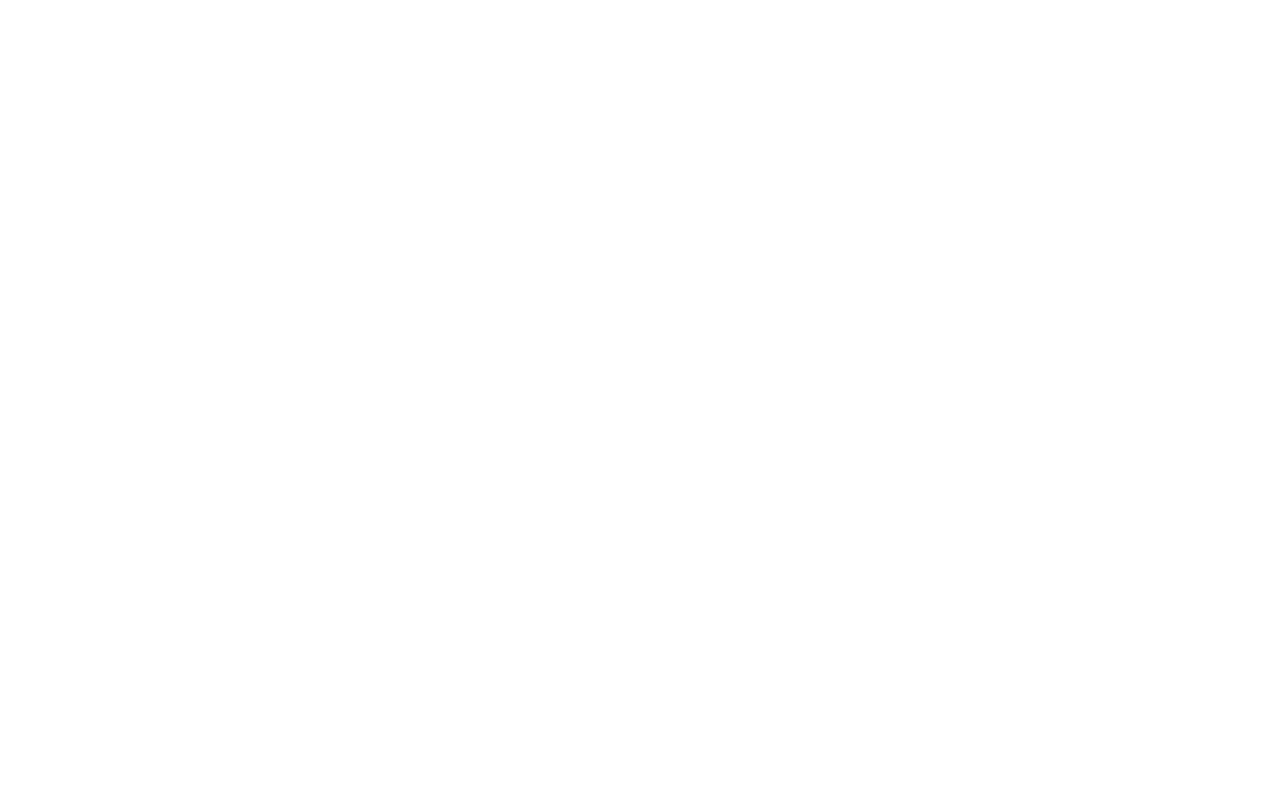
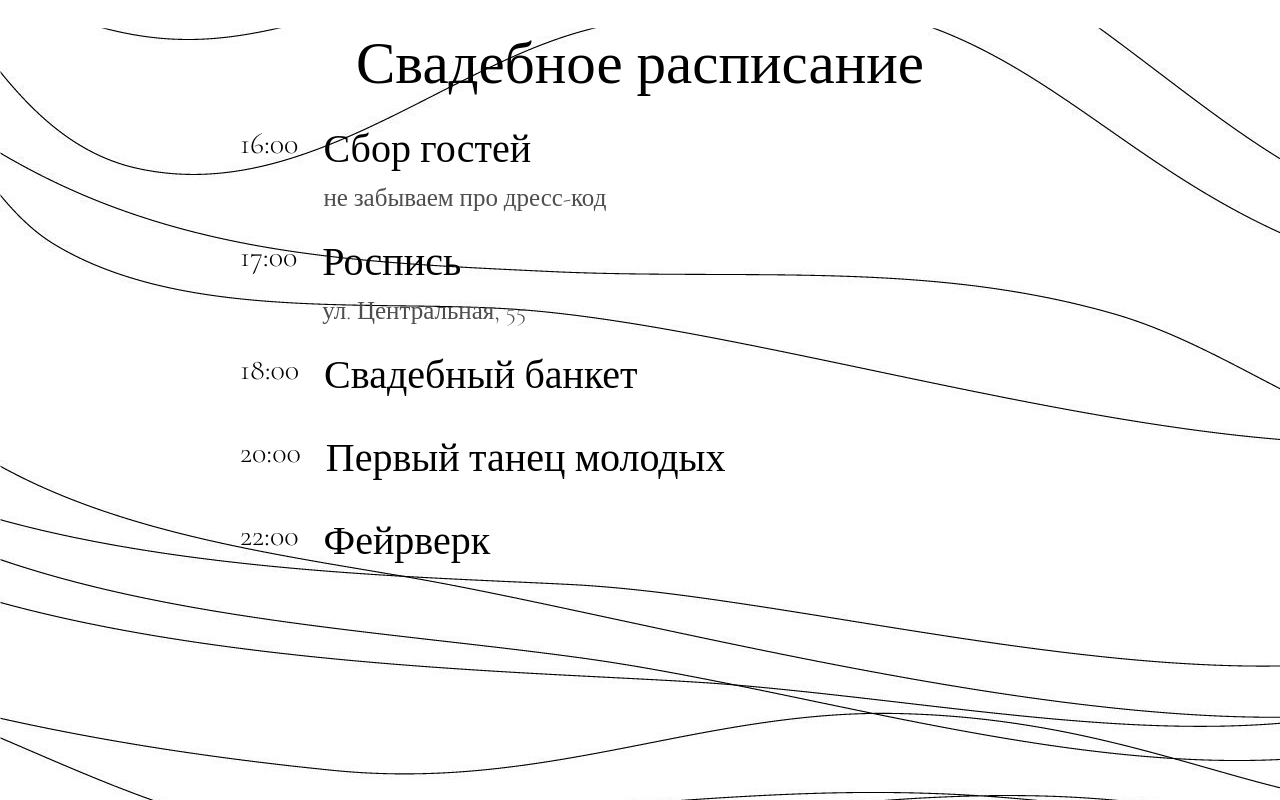
Before and after one commit to Beinyc/wedding-web-site_invite-free, a React (Create React App) app: page / in a window 1280 px wide. Shown: the part 3940-4740 px from the top of the page. Before the commit the page ends 3968 px from the top, so only its background shows below. Built offline with nearby package versions, Linux system fonts and the light colour scheme; the HTML template or start-up script is replaced by a standard one; a web font is replaced by a local one.

Commit message:
v 0.4
-готов блок с расписанием . нужно доработать точку на карте

```diff
--- a/src/App.js
+++ b/src/App.js
@@ -3,6 +3,7 @@
 import Header from './components/header/Header';
 import Main from './components/main/Main';
 import Menu from './components/menu/Menu';
+import Schedule from './components/schedule/Schedule';
 
 function App() {
   return (
@@ -10,6 +11,7 @@
       <Header/>
       <Main/>
       <Menu/>
+      <Schedule/>
     </div>
   );
 }
--- a/src/components/menu/Menu.css
+++ b/src/components/menu/Menu.css
@@ -63,6 +63,6 @@
 
     .menu {
         margin-top: 20px;
-        margin-bottom: 20px;
+        margin-bottom: 25px;
     }
 }
--- /dev/null
+++ b/src/components/schedule/Schedule.css
@@ -0,0 +1,95 @@
+.schedule {
+    background-image: url(../../images/background-image.jpg) ;
+    display: flex;
+    flex-direction: column;
+    padding-bottom: 50px;
+}
+
+.schedule__width {
+    margin: 0 auto;
+    z-index: 50;
+}
+
+.schedule__title {
+    font-family: "Cormorant Garamond", serif;
+    margin: 0;
+    padding: 0;
+    font-size: 59px;
+    font-weight: 200;
+    z-index: 50;
+}
+
+.schedule__card-flex {
+    margin-top: 25px;
+    display: flex;
+    justify-content: flex-start;
+}
+
+.schedule__cart {
+    display: flex;
+    flex-direction: column;
+    align-items: flex-start;
+    z-index: 50;
+}
+
+.schedule__paragraph {
+    margin: 0;
+    padding: 0;
+    font-family: "Cormorant Garamond", serif;
+    font-weight: 300;
+    font-size: 40px;
+    z-index: 50;
+    margin-bottom: 10px;
+}
+
+.schedule__paragraph-down {
+    margin: 0;
+    padding: 0;
+    font-family: "Cormorant Garamond", serif;
+    font-weight: 300;
+    font-size: 25px;
+    color: rgb(78, 78, 78);
+    z-index: 50;
+}
+
+.schedule__time {
+    margin: 0;
+    padding: 0;
+    margin-right: 25px;
+    font-family: "Cormorant Garamond", serif;
+    font-weight: 300;
+    font-size: 30px;
+    z-index: 50;
+}
+
+.schedule__map {
+    border: 0;
+    width: 800px;
+    height: 350px;
+}
+
+@media( max-width:830px) {
+    .schedule__map {
+        width: 720px;
+    }
+}
+
+@media( max-width:720px) {
+    .schedule__title {
+        font-size: 45px;
+    }
+}
+
+@media( max-width:450px) {
+    .schedule__title {
+        font-size: 32px;
+    }
+
+    .schedule__paragraph {
+        font-size: 25px
+    }
+
+    .schedule__paragraph-down {
+        font-size: 15px;
+    }
+}
--- /dev/null
+++ b/src/components/schedule/Schedule.jsx
@@ -0,0 +1,46 @@
+import React from "react";
+
+import "./Schedule.css";
+
+export default function Schedule() {
+  return (
+    <div className="schedule">
+      <div className="schedule__width">
+        <h4 className="schedule__title">Свадебное расписание</h4>
+        <div className="schedule__card-flex">
+            <p className="schedule__time">16:00</p>
+          <div className="schedule__cart">
+            <p className="schedule__paragraph">Сбор гостей</p>
+            <p className="schedule__paragraph-down">не забываем про дресс-код</p>
+          </div>
+        </div>
+        <div className="schedule__card-flex">
+            <p className="schedule__time">17:00</p>
+          <div className="schedule__cart">
+            <p className="schedule__paragraph">Роспись</p>
+            <p className="schedule__paragraph-down">ул. Центральная, 55</p>
+          </div>
+        </div>
+        <div className="schedule__card-flex">
+            <p className="schedule__time">18:00</p>
+          <div className="schedule__cart">
+            <p className="schedule__paragraph">Свадебный банкет</p>
+          </div>
+        </div>
+        <div className="schedule__card-flex">
+            <p className="schedule__time">20:00</p>
+          <div className="schedule__cart">
+            <p className="schedule__paragraph">Первый танец молодых</p>
+          </div>
+        </div>
+        <div className="schedule__card-flex">
+            <p className="schedule__time">22:00</p>
+          <div className="schedule__cart">
+            <p className="schedule__paragraph">Фейрверк</p>
+          </div>
+        </div>
+        <iframe className="schedule__map" src="https://yandex.ru/map-widget/v1/?um=constructor%3Aa739f21d0297e00fbee10804c9a3a16cb4d169836d0944c94043cb133ce794b9&amp;source=constructor"></iframe>
+      </div>
+    </div>
+  );
+}
```
Also changed, not shown: src/images/background-image.jpg (added).
